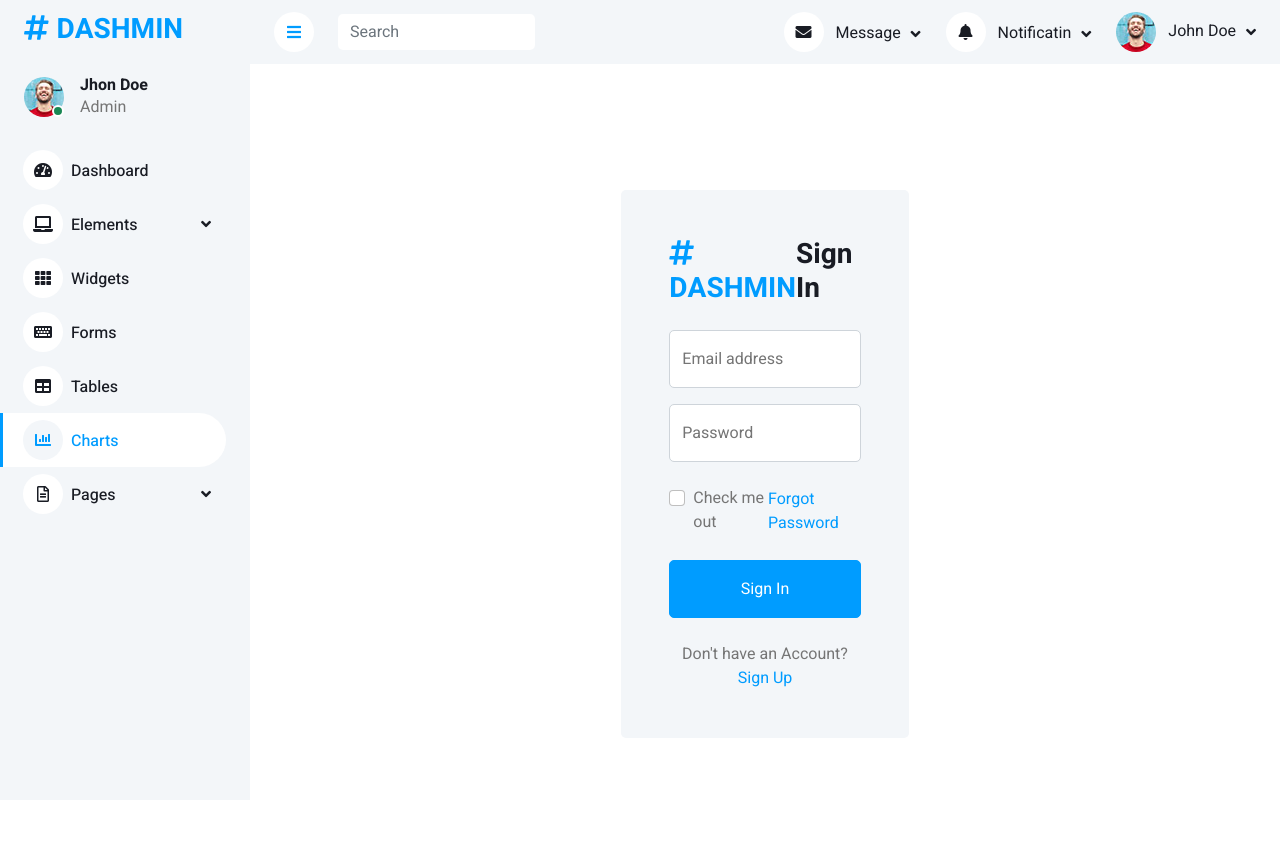
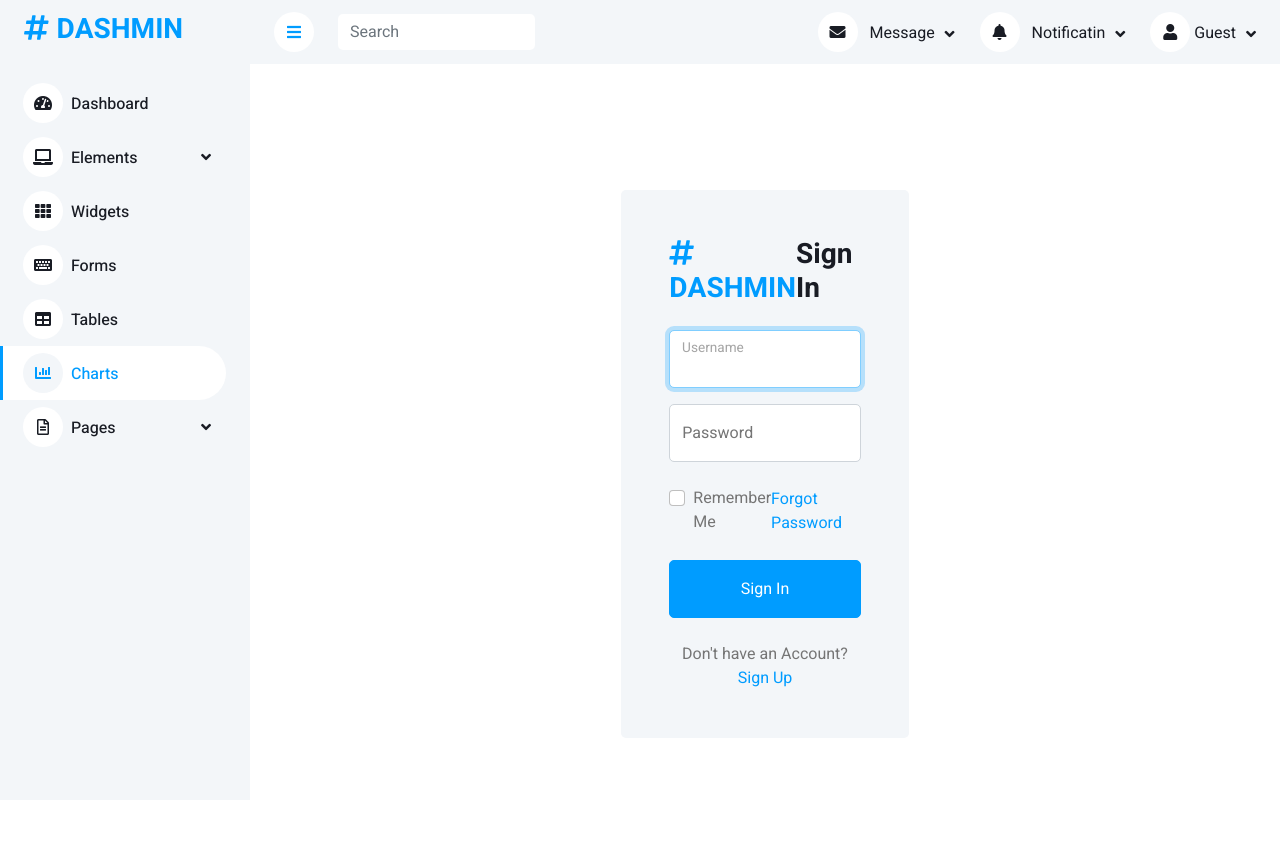
Before and after one commit to pedrofig44/template_project, a Django app: page / in a window 1280 px wide. Run offline with Django 4.2, Linux system fonts and the light colour scheme; some libraries are stand-ins or nearby versions.

```diff
--- a/template_project/accounts/urls.py
+++ b/template_project/accounts/urls.py
@@ -1,7 +1,8 @@
 from django.urls import path
-from .views import login_view, register_view
+from .views import login_view, register_view, logout
 
 urlpatterns = [
     path('', login_view, name='login'),
     path('register/', register_view, name='register'),
+    path('logout/', logout, name='logout'),
 ]
--- a/template_project/accounts/views.py
+++ b/template_project/accounts/views.py
@@ -1,9 +1,28 @@
 from django.shortcuts import render, redirect
 from django.contrib.auth import login
 from .forms import CustomUserCreationForm
+from django.contrib import messages, auth
+from django.contrib.auth.forms import AuthenticationForm
 
 def login_view(request):
-    return render(request, 'accounts/login.html')
+    if request.method == 'POST':
+        form = AuthenticationForm(request, data=request.POST)
+        if form.is_valid():
+            username = form.cleaned_data.get('username')
+            password = form.cleaned_data.get('password')
+            user = auth.authenticate(username=username, password=password)
+            if user is not None:
+                auth.login(request, user)
+                messages.success(request, f'Welcome, {username}!')
+                return redirect('main_dashboard')
+            else:
+                messages.error(request, 'Invalid username or password.')
+        else:
+            messages.error(request, 'Invalid username or password.')
+    else:
+        form = AuthenticationForm()
+
+    return render(request, 'accounts/login.html', {'form': form})
 
 
 def register_view(request):
@@ -16,3 +35,8 @@ def register_view(request):
     else:
         form = CustomUserCreationForm()
     return render(request, 'accounts/register.html', {'form': form})
+
+def logout(request):
+    auth.logout(request)
+    messages.info(request, 'Saíste da conta com sucesso.')
+    return redirect('login')
--- a/template_project/dashboard/urls.py
+++ b/template_project/dashboard/urls.py
@@ -1,5 +1,6 @@
 from django.urls import path
 from .views import main_dashboard_view
+
 
 urlpatterns = [
     path('main_dashboard/', main_dashboard_view, name='main_dashboard'),
--- a/template_project/project/settings.py
+++ b/template_project/project/settings.py
@@ -29,6 +29,8 @@ INSTALLED_APPS = [
     "django.contrib.messages",
     "django.contrib.staticfiles",
     "widget_tweaks",
+    "polars",
+    "plotly",
     "accounts",
     "data_source",
     "dashboard",
--- a/template_project/templates/accounts/login.html
+++ b/template_project/templates/accounts/login.html
@@ -1,7 +1,7 @@
 {% extends 'includes/base.html' %}
+{% load widget_tweaks %}
 
 {% block content %}
-
 
     <!-- Sign In Start -->
     <div class="container-fluid">
@@ -14,23 +14,31 @@
                         </a>
                         <h3>Sign In</h3>
                     </div>
+                    <form method="post" action="{% url 'login' %}">
+                        {% csrf_token %}
                         <div class="form-floating mb-3">
-                        <input type="email" class="form-control" id="floatingInput" placeholder="name@example.com">
-                        <label for="floatingInput">Email address</label>
+                            {% render_field form.username class="form-control" id="floatingInput" placeholder="Username" %}
+                            <label for="{{ form.username.id_for_label }}">Username</label>
                         </div>
                         <div class="form-floating mb-4">
-                        <input type="password" class="form-control" id="floatingPassword" placeholder="Password">
-                        <label for="floatingPassword">Password</label>
+                            {% render_field form.password class="form-control" id="floatingPassword" placeholder="Password" %}
+                            <label for="{{ form.password.id_for_label }}">Password</label>
                         </div>
                         <div class="d-flex align-items-center justify-content-between mb-4">
                             <div class="form-check">
-                            <input type="checkbox" class="form-check-input" id="exampleCheck1">
-                            <label class="form-check-label" for="exampleCheck1">Check me out</label>
+                                <input type="checkbox" class="form-check-input" id="exampleCheck1" name="remember_me">
+                                <label class="form-check-label" for="exampleCheck1">Remember Me</label>
                             </div>
                             <a href="">Forgot Password</a>
                         </div>
                         <button type="submit" class="btn btn-primary py-3 w-100 mb-4">Sign In</button>
-                    <p class="text-center mb-0">Don't have an Account? <a href="">Sign Up</a></p>
+                        <p class="text-center mb-0">Don't have an Account? <a href="{% url 'register' %}">Sign Up</a></p>
+                    </form>
+                    {% if form.errors %}
+                        <div class="alert alert-danger">
+                            {{ form.errors }}
+                        </div>
+                    {% endif %}
                 </div>
             </div>
         </div>
--- a/template_project/templates/includes/base.html
+++ b/template_project/templates/includes/base.html
@@ -49,16 +49,6 @@
                 <a href="index.html" class="navbar-brand mx-4 mb-3">
                     <h3 class="text-primary"><i class="fa fa-hashtag me-2"></i>DASHMIN</h3>
                 </a>
-                <div class="d-flex align-items-center ms-4 mb-4">
-                    <div class="position-relative">
-                        <img class="rounded-circle" src="img/user.jpg" alt="" style="width: 40px; height: 40px;">
-                        <div class="bg-success rounded-circle border border-2 border-white position-absolute end-0 bottom-0 p-1"></div>
-                    </div>
-                    <div class="ms-3">
-                        <h6 class="mb-0">Jhon Doe</h6>
-                        <span>Admin</span>
-                    </div>
-                </div>
                 <div class="navbar-nav w-100">
                     <a href="index.html" class="nav-item nav-link"><i class="fa fa-tachometer-alt me-2"></i>Dashboard</a>
                     <div class="nav-item dropdown">
@@ -110,7 +100,7 @@
                         <div class="dropdown-menu dropdown-menu-end bg-light border-0 rounded-0 rounded-bottom m-0">
                             <a href="#" class="dropdown-item">
                                 <div class="d-flex align-items-center">
-                                    <img class="rounded-circle" src="img/user.jpg" alt="" style="width: 40px; height: 40px;">
+                                    <img class="rounded-circle" src="{% static 'img/user.jpg' %}" alt="" style="width: 40px; height: 40px;">
                                     <div class="ms-2">
                                         <h6 class="fw-normal mb-0">Jhon send you a message</h6>
                                         <small>15 minutes ago</small>
@@ -120,17 +110,7 @@
                             <hr class="dropdown-divider">
                             <a href="#" class="dropdown-item">
                                 <div class="d-flex align-items-center">
-                                    <img class="rounded-circle" src="img/user.jpg" alt="" style="width: 40px; height: 40px;">
-                                    <div class="ms-2">
-                                        <h6 class="fw-normal mb-0">Jhon send you a message</h6>
-                                        <small>15 minutes ago</small>
-                                    </div>
-                                </div>
-                            </a>
-                            <hr class="dropdown-divider">
-                            <a href="#" class="dropdown-item">
-                                <div class="d-flex align-items-center">
-                                    <img class="rounded-circle" src="img/user.jpg" alt="" style="width: 40px; height: 40px;">
+                                    <img class="rounded-circle" src="{% static 'img/user.jpg' %}" alt="" style="width: 40px; height: 40px;">
                                     <div class="ms-2">
                                         <h6 class="fw-normal mb-0">Jhon send you a message</h6>
                                         <small>15 minutes ago</small>
@@ -167,13 +147,17 @@
                     </div>
                     <div class="nav-item dropdown">
                         <a href="#" class="nav-link dropdown-toggle" data-bs-toggle="dropdown">
-                            <img class="rounded-circle me-lg-2" src="img/user.jpg" alt="" style="width: 40px; height: 40px;">
-                            <span class="d-none d-lg-inline-flex">John Doe</span>
+                            <i class="fa fa-user"></i>
+                            {% if user.is_authenticated %}
+                                {{ user.username }}
+                            {% else %}
+                                Guest
+                            {% endif %}
                         </a>
                         <div class="dropdown-menu dropdown-menu-end bg-light border-0 rounded-0 rounded-bottom m-0">
                             <a href="#" class="dropdown-item">My Profile</a>
                             <a href="#" class="dropdown-item">Settings</a>
-                            <a href="#" class="dropdown-item">Log Out</a>
+                            <a href="{% url 'logout' %}" class="dropdown-item">Log Out</a>
                         </div>
                     </div>
                 </div>
```
Also changed, not shown: template_project/accounts/forms.py (+9 -1 lines), template_project/dashboard/utils.py (added, +27 -0 lines), template_project/dashboard/views.py (+41 -1 lines), template_project/data_source/models.py (+4 -36 lines), template_project/templates/accounts/register.html (+0 -8 lines), template_project/templates/dashboard/main_dashboard.html (+24 -25 lines), template_project/data_source/migrations/0002_sensorlocation_remove_sensorstatus_location_and_more.py (added), template_project/data_source/migrations/0003_sensorlocation_organization.py (added). Lines whose indentation alone changed are shown as unchanged.
